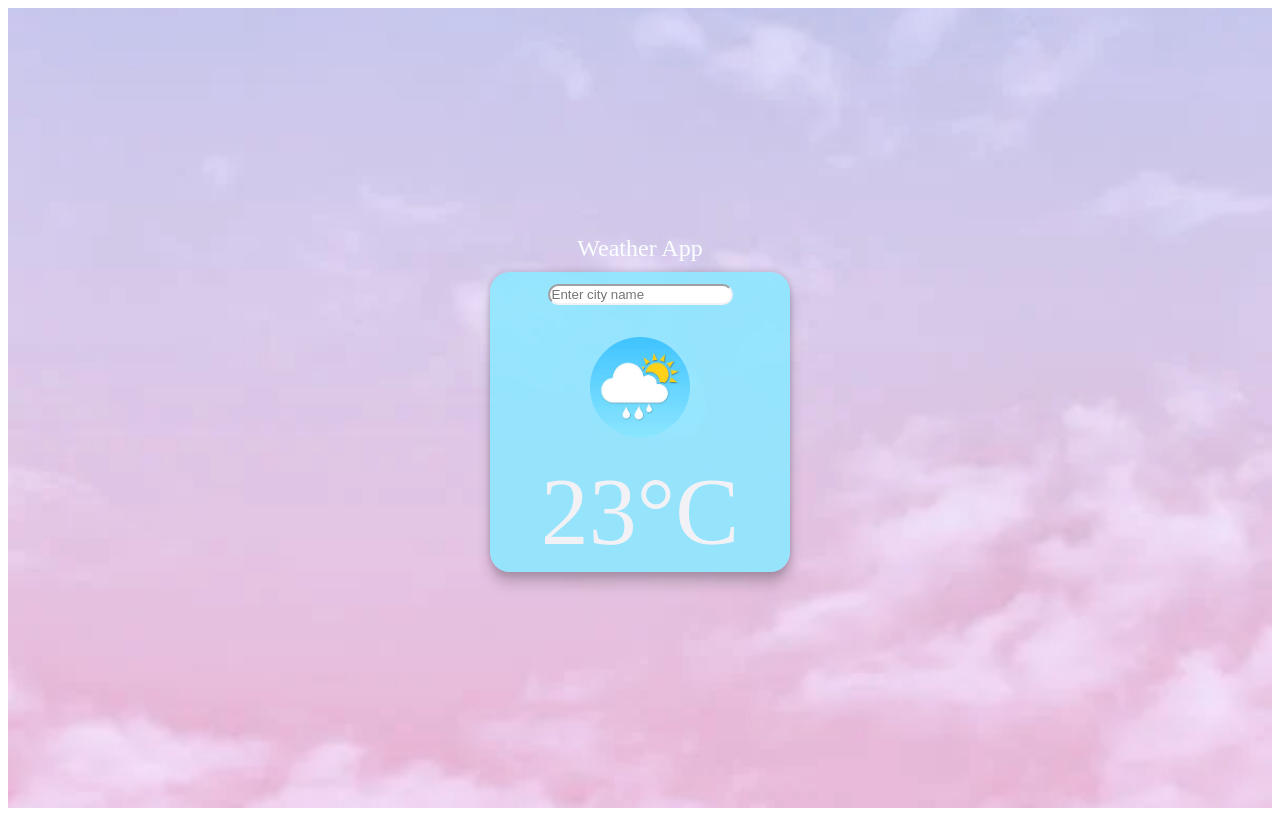
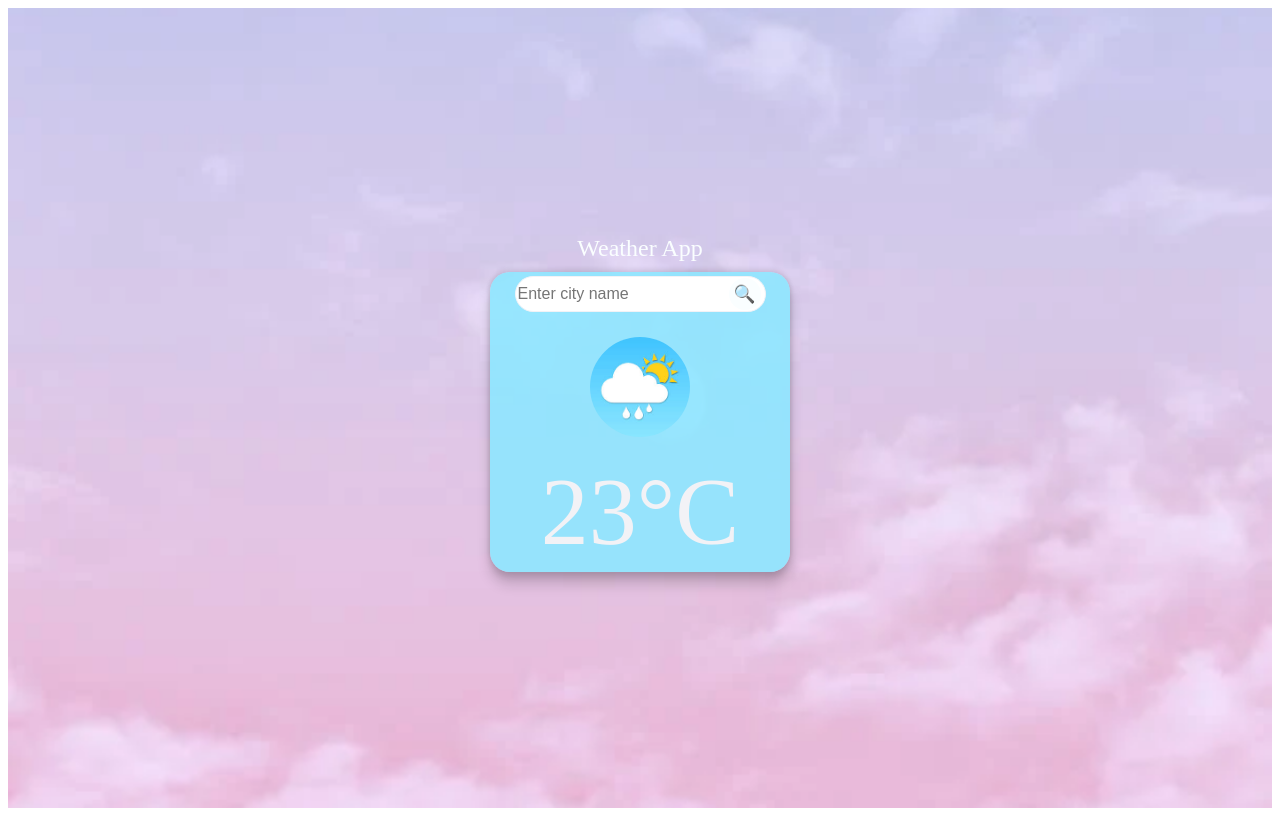
Before and after one commit to Mr-Nadar/weather-app, a plain HTML site: page index.html in a window 1280 px wide. Drawn offline with Linux system fonts and the light colour scheme.

Commit message:
day2 update 2

```diff
--- a/index.html
+++ b/index.html
@@ -13,11 +13,17 @@
                 <div>Weather App</div>
             </div>
                 <div class = "box">
-                    <div class="searchContainer">
-                        <form >
-                        <input type="text" id="searchInput" placeholder="Enter city name">
-                        </form>
-                        </div>
+            <div class="searchContainer">
+             <form>
+                 <div class="input-wrapper">
+                     <input type="text" id="searchInput" placeholder="Enter city name">
+                     <button type="submit" id="searchBtn">
+                          <span class="search-icon">&#128269;</span>
+                    </button>
+                 </div>
+             </form>
+            </div>
+
                     <div class="picContainer">
 
                     <img src="/image/images.webp" >
--- a/style.css
+++ b/style.css
@@ -58,8 +58,47 @@ img{
     height: 15%;
 
 }
-.searchContainer form input{
-   display: flex;
-   border-radius: 20px;
-   border-color: #f2f2f6;
+.input-wrapper {
+    position: relative;
+    width: 100%;
+    display: flex;
+    align-items: center;
 }
+
+#searchInput {
+    width: 100%;
+    padding-right: 40px; /* space for the button */
+    border-radius: 20px;
+    border: 1px solid #f2f2f6;
+    height: 36px;
+    font-size: 1rem;
+    box-sizing: border-box;
+}
+
+#searchBtn {
+    position: absolute;
+    right: 5px;
+    top: 50%;
+    transform: translateY(-50%);
+    background: #fafeff;
+    border: none;
+    border-radius: 50%;
+    width: 32px;
+    height: 32px;
+    cursor: pointer;
+    display: flex;
+    align-items: center;
+    justify-content: center;
+    transition: background 0.2s;
+    padding: 0;
+}
+
+#searchBtn:hover {
+    background: #fcfcfd;
+}
+
+.search-icon {
+    font-size: 1.1rem;
+    color: #fff;
+    pointer-events: none;
+}
```
